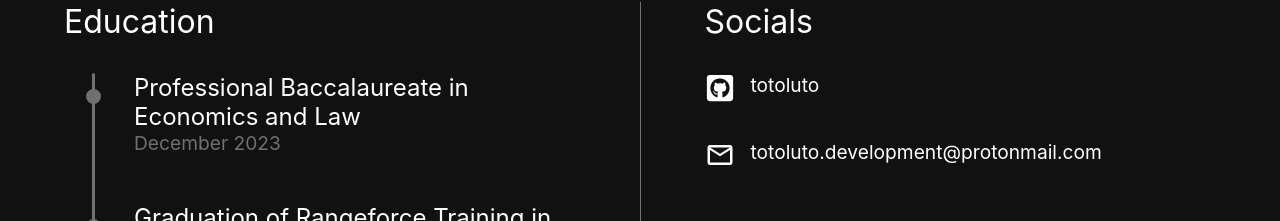
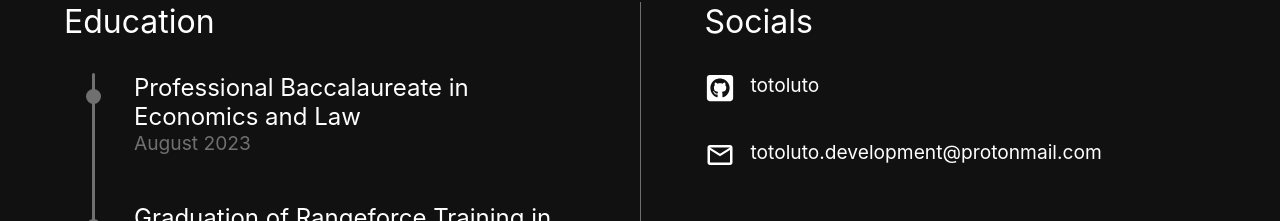
Before and after one commit to totoluto/portfolio, a React (Create React App) app: page /about in a window 1280 px wide. Shown: the part 172-393 px from the top of the page. Built offline with nearby package versions, Linux system fonts and the light colour scheme.

Commit message:
added about page

```diff
--- a/src/Sites/About.js
+++ b/src/Sites/About.js
@@ -18,7 +18,7 @@ function About(){
                                         Professional Baccalaureate in Economics and Law
                                     </div>
                                     <div className={"educationTimelineSubtitle"}>
-                                        December 2023
+                                        August 2023
                                     </div>
                                 </div>
                             </div>
```
